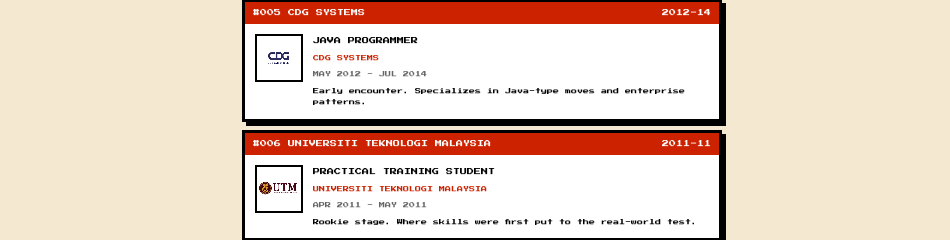
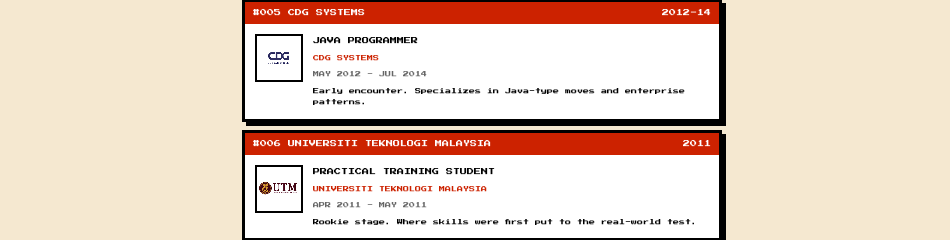
Before and after one commit to Akrawit/akrawit.github.io, a Next.js app: page / in a window 1280 px wide. Shown: the part 1377-1617 px from the top of the page, without its empty margins (158-1108 px from the left). Built offline with nearby package versions, Linux system fonts and the light colour scheme.

Commit message:
fix: year deduplication and prop clarity in ExperienceCard

```diff
--- a/pages/experience/experienceCard.js
+++ b/pages/experience/experienceCard.js
@@ -1,14 +1,15 @@
 import styles from "../../styles/Experience.module.css";
 
-export default function ExperienceCard({ title, period, company, imageSource, alt, flavor, index, isEdu }) {
+export default function ExperienceCard({ title, period, company, imageSource, alt, flavor, index, isEdu, url: _url }) {
   const num = isEdu
     ? `#E${String(index + 1).padStart(2, '0')}`
     : `#${String(index + 1).padStart(3, '0')}`;
 
   const years = period.match(/\d{4}/g) || [];
-  const yearDisplay = years.length <= 1
-    ? (years[0] || period)
-    : `${years[0]}-${years[years.length - 1].slice(2)}`;
+  const uniqueYears = [...new Set(years)];
+  const yearDisplay = uniqueYears.length <= 1
+    ? (uniqueYears[0] || period)
+    : `${uniqueYears[0]}-${uniqueYears[uniqueYears.length - 1].slice(2)}`;
 
   return (
     <li className={styles.entry}>
```
